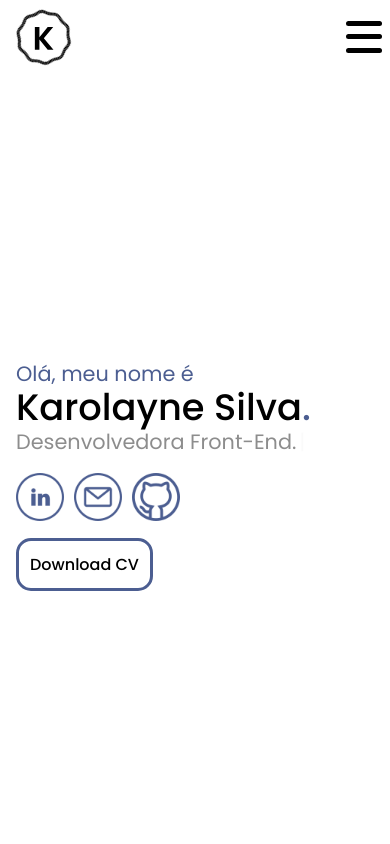
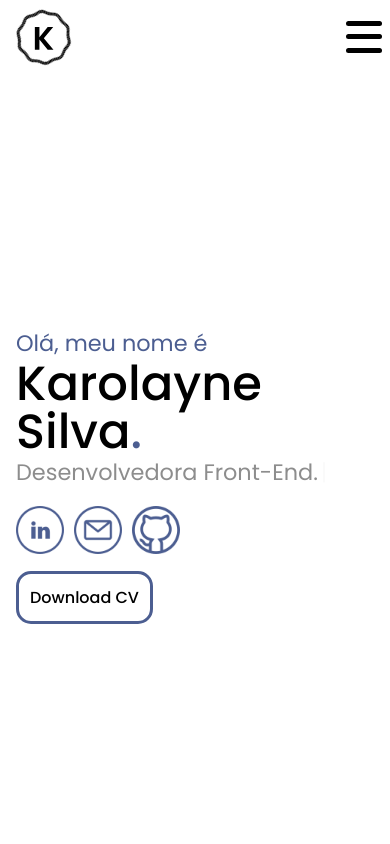
Before and after one commit to Karolayne-silva/meu-portifolio-karolayne, a React (Create React App) app: page / in a window 390 px wide. Shown: the top 844 px of the page. Built offline with nearby package versions, Linux system fonts and the light colour scheme.

Commit message:
aumentando fonte dos titulos

```diff
--- a/src/styles/main.css
+++ b/src/styles/main.css
@@ -119,3 +119,15 @@
     line-height: 1.5;
   }
 }
+@media (max-width: 500px) {
+  .titulo-principal {
+    font-size: 3rem;
+  }
+  .sp-titulo-1 {
+    font-size: 1.4rem;
+  }
+  .sp-titulo-2 {
+    font-size: 1.4rem;
+    line-height: 1.5;
+  }
+}
```
